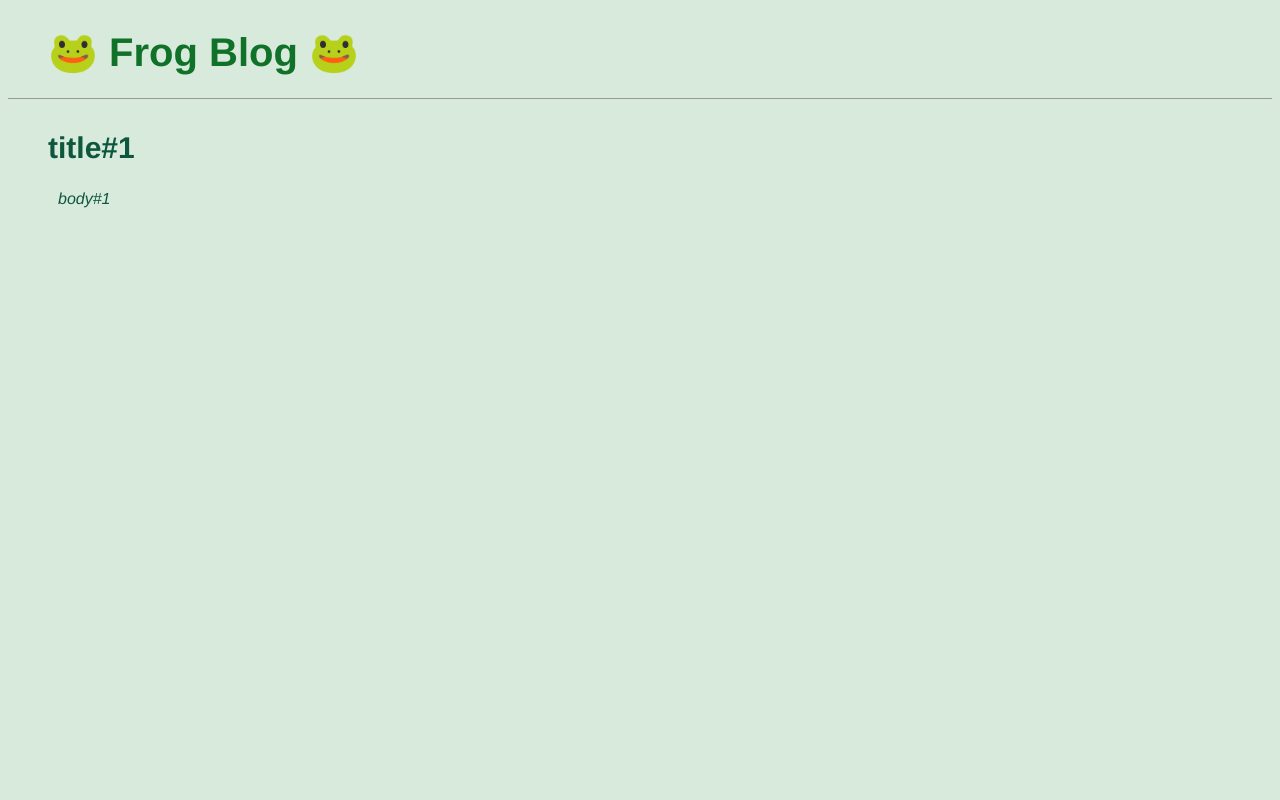
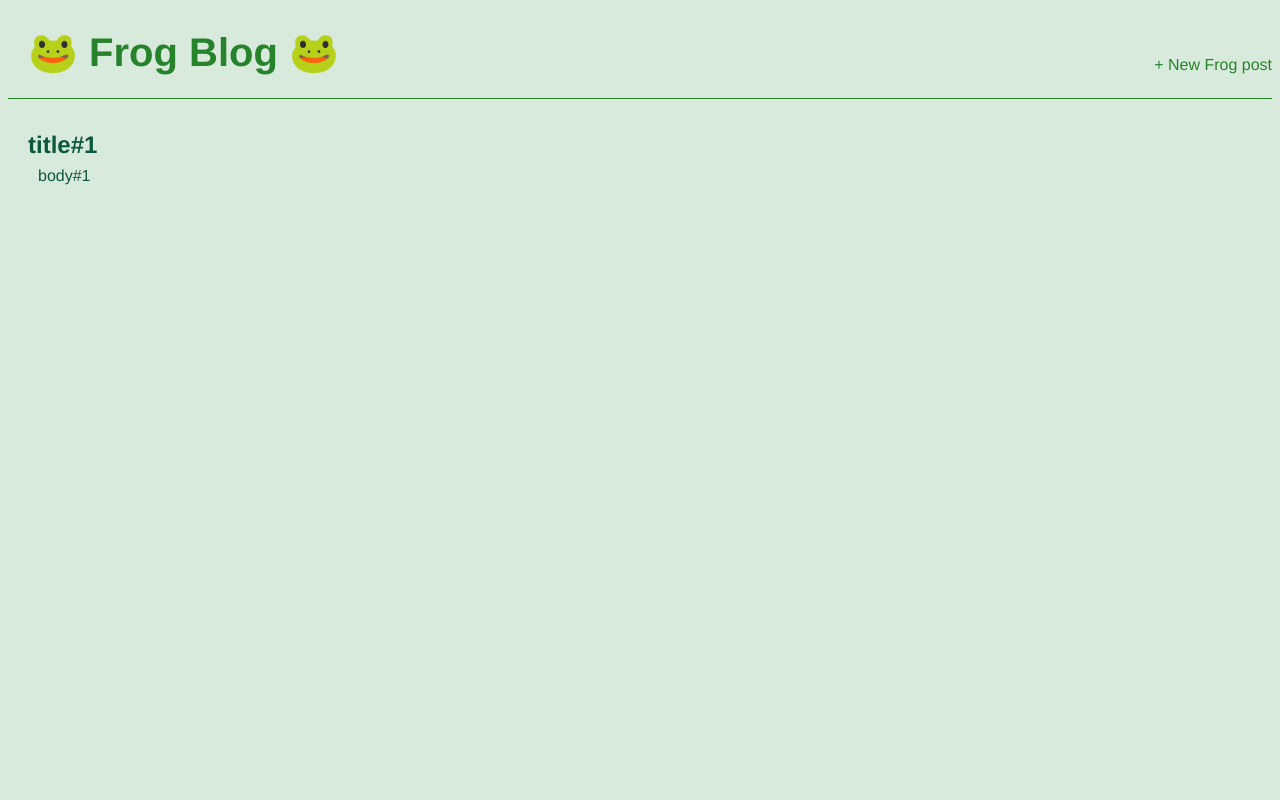
Before and after one commit to Mikhail11235/F-blog, a Django app: page /post/1/ in a window 1280 px wide. Run offline with Django 3.2, Linux system fonts and the light colour scheme; data comes from the database, SQL or seed files in the repository; both versions use the stored data as it was after the commit.

Commit message:
adding new post form

```diff
--- a/blog/models.py
+++ b/blog/models.py
@@ -1,4 +1,5 @@
 from django.db import models
+from django.urls import reverse
 
 
 class Post(models.Model):
@@ -18,3 +19,7 @@ class Post(models.Model):
 
     def __str__(self):
         return self.title
+
+
+    def get_absolute_url(self):
+        return reverse('post_detail', args=[str(self.id)])
--- a/blog/urls.py
+++ b/blog/urls.py
@@ -5,4 +5,5 @@ from .import views
 urlpatterns = [
     path('', views.BlogListView.as_view(), name='home'),
     path('post/<int:pk>/', views.BlogDetailView.as_view(), name='post_detail'),
+    path('post/new/', views.BlogCreateView.as_view(), name='post_new'),
     ]
--- a/blog/views.py
+++ b/blog/views.py
@@ -1,5 +1,6 @@
 #from django.shortcuts import render
 from django.views.generic import ListView, DetailView
+from django.views.generic.edit import CreateView
 from .models import Post
 
 
@@ -12,3 +13,9 @@ class BlogListView(ListView):
 class BlogDetailView(DetailView):
     model = Post
     template_name = 'post_detail.html'
+
+
+class BlogCreateView(CreateView):
+    model = Post
+    template_name = 'post_new.html'
+    fields = '__all__'
--- a/static/css/base.css
+++ b/static/css/base.css
@@ -1,37 +1,60 @@
-html {
-    background-color: rgba(21, 129, 48, 0.164)
-}
-
-h1, h2, p {
+body {
+    background-color: rgba(21, 129, 48, 0.164);
     font-family: 'Helvetica';
 }
 
 header {
-    border-bottom: 1px solid #999;
+    border-bottom: 1.5px solid rgb(39, 131, 43);
     margin-bottom: 2rem;
     display: flex;
-    }
-
+}
 
 header h1 a {
-    color: rgb(16, 114, 40);
-    margin-left: 40px;
+    color: rgb(39, 131, 43);
+    text-decoration: none;
     font-size: 40px;
-    text-decoration: none;
 }
 
-.post-entry h2 a {
-    color: rgb(13, 87, 62)
+.nav-left {
+    margin-right: auto;
+    padding-left: 20px;
+}
+
+.nav-right {
+    display: flex;
+    padding-top: 3em;
+}
+.nav-right a {
+    text-decoration: none;
+    color: rgb(39, 131, 43);
+}
+
+.post-entry {
+    margin-bottom: 2rem;
+    color: rgb(13, 87, 62);
 }
 
 .post-entry h2 {
+    margin: 0.5rem 0;
+    padding-left: 20px;
+}
+
+.post-entry h2 a,
+.post-entry h2 a:visited {
+    text-decoration: none;
     color: rgb(13, 87, 62);
-    font-size: 30px;
-    margin-left: 40px;
 }
 
 .post-entry p {
+    margin: 0;
+    padding-left: 30px;
+}
+
+.post-entry h2 a:hover {
+    color: rgb(65, 202, 95);
+}
+
+.post-form {
     color: rgb(13, 87, 62);
-    margin-left: 50px;
-    font-style: italic;
+    padding-left: 20px;
 }
--- a/templates/base.html
+++ b/templates/base.html
@@ -5,12 +5,17 @@
         <link rel="stylesheet" href="{% static 'css/base.css' %}">
     </head>
     <body>
-        <header>
-            <h1><a href="/"> 🐸 Frog Blog 🐸</a></h1>
-        </header>
-        <div class="container">
-            {%block content%}
-            {%endblock content%}
+        <div class="container"></div>
+            <header>
+                <div class="nav-left">
+                    <h1><a href="/"> 🐸 Frog Blog 🐸 </a></h1>
+                </div>
+                <div class="nav-right">
+                    <a href="{% url 'post_new' %}"> + New Frog post </a>
+                </div>
+            </header>
+            {% block content %}
+            {% endblock content %}
         </div>
     </body>
 </html>
--- a/templates/home.html
+++ b/templates/home.html
@@ -5,7 +5,7 @@
     {% for post in object_list %}
         <div class="post-entry">
             <h2><a href="{% url 'post_detail' post.pk %}">{{post.title}}</a></h2>
-            <p>{{post.bodyTop100}}</p>
+            <p>{{post.bodyFirst100}}</p>
         </div>
     {% endfor %}
 {% endblock content%}
```
Also changed, not shown: templates/post_new.html (added, +10 -0 lines), db.sqlite3.
